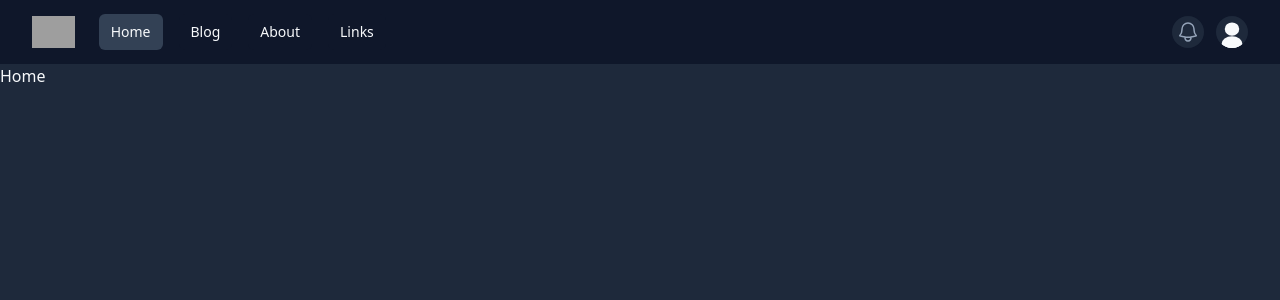
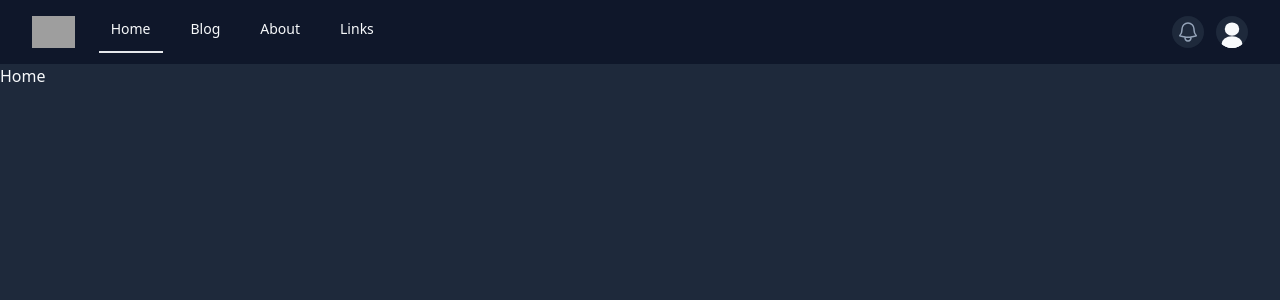
Before and after one commit to jakemstar/me, a SvelteKit app: page / in a window 1280 px wide. Shown: the top 300 px of the page. Built offline with nearby package versions, Linux system fonts and the light colour scheme; grey boxes are pictures that could not be loaded.

Commit message:
nav animation

```diff
--- a/src/routes/+layout.svelte
+++ b/src/routes/+layout.svelte
@@ -11,11 +11,37 @@
     { name: 'Links', href: '/links'},
   ]
 
+  // mobile logic
   let mobileMenuVisible = false;
   let dropdownVisible = false;
+
+  // stuff for the routes hover animation
+  let routesHovered = false;
+  let routeHoverDurationAnim = "duration-0"
+
+  let routesRefs: HTMLAnchorElement[] = [];
+
+  let routeHoverWidth = 0;
+  let routeHoverPosition = 0;
+
+  let routeHoverOpacity = 'opacity-0'
+
+  function setRoutesNoHoverValues() {
+    routesHovered = false;
+    routeHoverOpacity='opacity-0';
+    routeHoverDurationAnim='duration-0'
+  }
+
+  function setRoutesHoverValues(i: number) {
+    routeHoverWidth = routesRefs[i].offsetWidth;
+    routeHoverPosition = routesRefs[i].offsetLeft;
+    routeHoverOpacity = 'opacity-100'
+    if (routesHovered) routeHoverDurationAnim = "duration-150";
+    routesHovered = true;
+  }
 </script>
 
-<nav class="bg-slate-900">
+<nav class="bg-slate-900 sticky z-[1]">
   <div class="mx-auto max-w-7xl px-2 sm:px-6 lg:px-8">
     <div class="relative flex h-16 items-center justify-between">
       <div class="absolute inset-y-0 left-0 flex items-center sm:hidden">
@@ -39,10 +65,13 @@
           <img class="block h-8 w-auto lg:hidden" src="https://tailwindui.com/img/logos/mark.svg?color=indigo&shade=500" alt="Your Company">
           <img class="hidden h-8 w-auto lg:block" src="https://tailwindui.com/img/logos/mark.svg?color=indigo&shade=500" alt="Your Company">
         </div>
-        <div class="hidden sm:ml-6 sm:block">
-          <div class="flex space-x-4">
-            {#each routes as route}
-              <a href={route.href} class={"text-slate-50 rounded-md px-3 py-2 text-sm font-medium hover:bg-slate-600" + ($page.url.pathname === route.href ? " bg-slate-700" : " bg-slate-900")} aria-current="page">{route.name}</a>
+        <div class="hidden relative sm:ml-6 sm:block">
+          <div style={`width:${routeHoverWidth}px; transform:translateX(${routeHoverPosition}px);`} class={`bg-slate-600 rounded-md h-9 z-[-1] absolute ${routeHoverDurationAnim} ${routeHoverOpacity}`}></div>
+          <div on:mouseleave={() => setRoutesNoHoverValues()} class="flex space-x-4">
+            {#each routes as route, i}
+              <div on:mouseenter={() => setRoutesHoverValues(i)} class={"flex pb-1" + ($page.url.pathname === route.href ? "  border-b-2" : "")}>
+                <a bind:this={routesRefs[i]} href={route.href} class={"text-slate-50 rounded-md px-3 py-2 text-sm font-medium"} aria-current="page">{route.name}</a>
+              </div>
             {/each}
           </div>
         </div>
```
